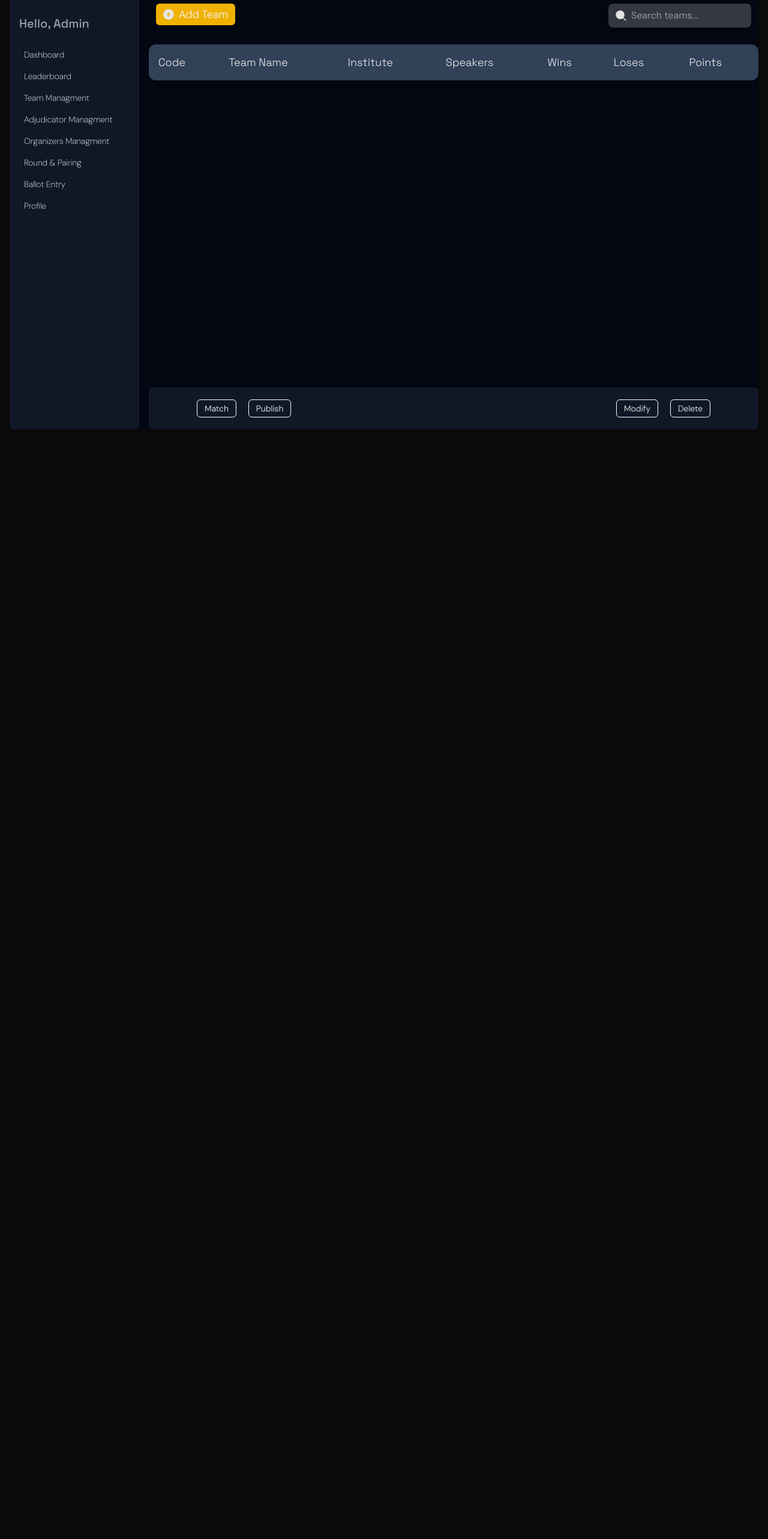
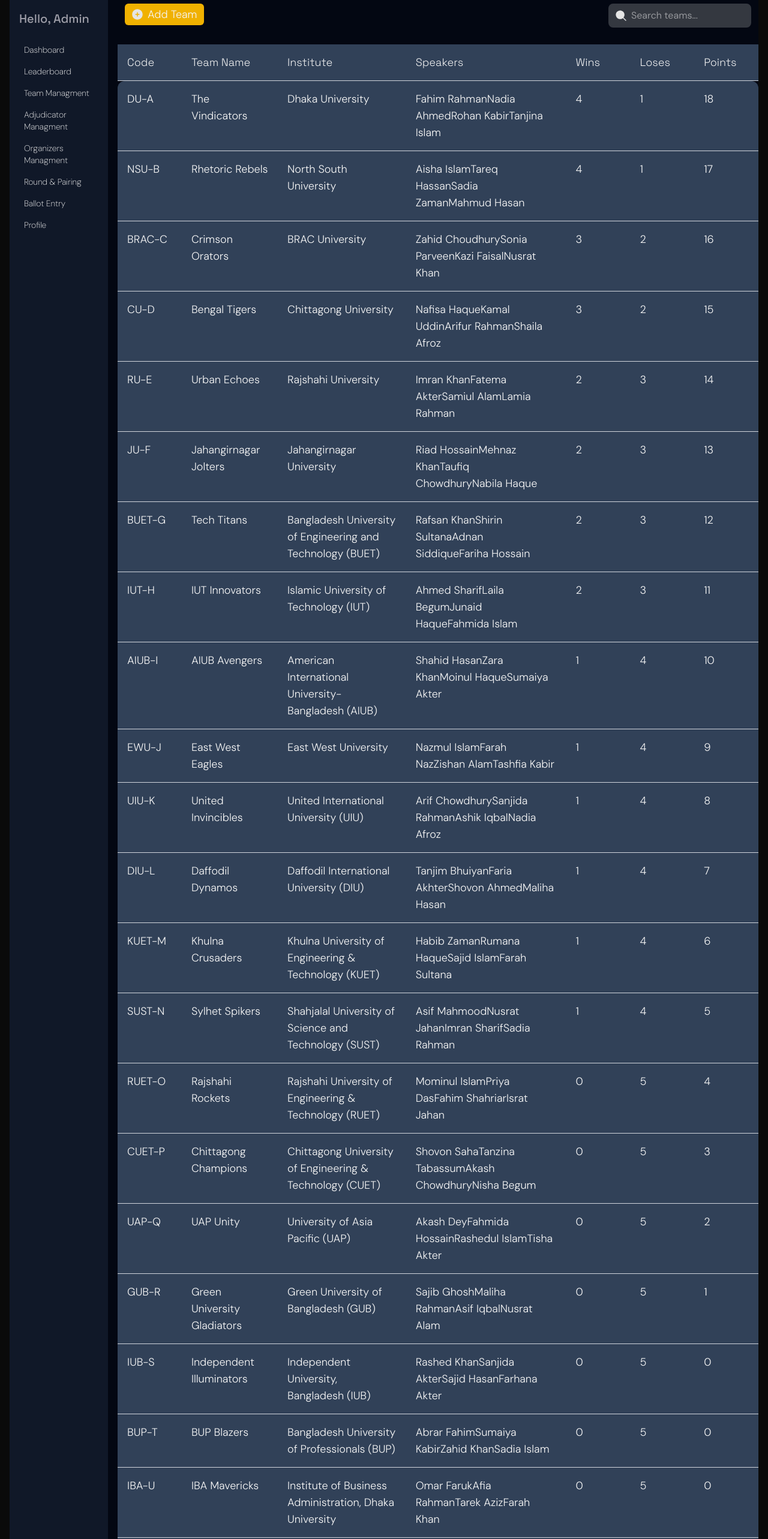
Before and after one commit to Ferdus615/TabMaster, a Next.js app: page /demo in a window 1280 px wide. Shown: the part 100-2666 px from the top of the page at 60% size. Before the commit the page ends 832 px from the top, so only its background shows below. Built offline with nearby package versions, Linux system fonts and the light colour scheme.

Commit message:
team management table data alignment fixed

```diff
--- a/app/globals.css
+++ b/app/globals.css
@@ -210,7 +210,7 @@
   }
 
   thead {
-    @apply font-heading;
+    @apply bg-gray-900 font-heading;
   }
 
   tbody {
--- a/components/DemoPages/TeamManagement.jsx
+++ b/components/DemoPages/TeamManagement.jsx
@@ -2,6 +2,295 @@
 import Image from "next/image";
 
 const TeamManagement = () => {
+  const teams = [
+    {
+      code: "DU-A",
+      name: "The Vindicators",
+      speakers: ["Fahim Rahman", "Nadia Ahmed", "Rohan Kabir", "Tanjina Islam"],
+      institution: "Dhaka University",
+      wins: 4,
+      loses: 1,
+      points: 18,
+    },
+    {
+      code: "NSU-B",
+      name: "Rhetoric Rebels",
+      speakers: ["Aisha Islam", "Tareq Hassan", "Sadia Zaman", "Mahmud Hasan"],
+      institution: "North South University",
+      wins: 4,
+      loses: 1,
+      points: 17,
+    },
+    {
+      code: "BRAC-C",
+      name: "Crimson Orators",
+      speakers: [
+        "Zahid Choudhury",
+        "Sonia Parveen",
+        "Kazi Faisal",
+        "Nusrat Khan",
+      ],
+      institution: "BRAC University",
+      wins: 3,
+      loses: 2,
+      points: 16,
+    },
+    {
+      code: "CU-D",
+      name: "Bengal Tigers",
+      speakers: [
+        "Nafisa Haque",
+        "Kamal Uddin",
+        "Arifur Rahman",
+        "Shaila Afroz",
+      ],
+      institution: "Chittagong University",
+      wins: 3,
+      loses: 2,
+      points: 15,
+    },
+    {
+      code: "RU-E",
+      name: "Urban Echoes",
+      speakers: ["Imran Khan", "Fatema Akter", "Samiul Alam", "Lamia Rahman"],
+      institution: "Rajshahi University",
+      wins: 2,
+      loses: 3,
+      points: 14,
+    },
+    {
+      code: "JU-F",
+      name: "Jahangirnagar Jolters",
+      speakers: [
+        "Riad Hossain",
+        "Mehnaz Khan",
+        "Taufiq Chowdhury",
+        "Nabila Haque",
+      ],
+      institution: "Jahangirnagar University",
+      wins: 2,
+      loses: 3,
+      points: 13,
+    },
+    {
+      code: "BUET-G",
+      name: "Tech Titans",
+      speakers: [
+        "Rafsan Khan",
+        "Shirin Sultana",
+        "Adnan Siddique",
+        "Fariha Hossain",
+      ],
+      institution: "Bangladesh University of Engineering and Technology (BUET)",
+      wins: 2,
+      loses: 3,
+      points: 12,
+    },
+    {
+      code: "IUT-H",
+      name: "IUT Innovators",
+      speakers: [
+        "Ahmed Sharif",
+        "Laila Begum",
+        "Junaid Haque",
+        "Fahmida Islam",
+      ],
+      institution: "Islamic University of Technology (IUT)",
+      wins: 2,
+      loses: 3,
+      points: 11,
+    },
+    {
+      code: "AIUB-I",
+      name: "AIUB Avengers",
+      speakers: ["Shahid Hasan", "Zara Khan", "Moinul Haque", "Sumaiya Akter"],
+      institution: "American International University-Bangladesh (AIUB)",
+      wins: 1,
+      loses: 4,
+      points: 10,
+    },
+    {
+      code: "EWU-J",
+      name: "East West Eagles",
+      speakers: ["Nazmul Islam", "Farah Naz", "Zishan Alam", "Tashfia Kabir"],
+      institution: "East West University",
+      wins: 1,
+      loses: 4,
+      points: 9,
+    },
+    {
+      code: "UIU-K",
+      name: "United Invincibles",
+      speakers: [
+        "Arif Chowdhury",
+        "Sanjida Rahman",
+        "Ashik Iqbal",
+        "Nadia Afroz",
+      ],
+      institution: "United International University (UIU)",
+      wins: 1,
+      loses: 4,
+      points: 8,
+    },
+    {
+      code: "DIU-L",
+      name: "Daffodil Dynamos",
+      speakers: [
+        "Tanjim Bhuiyan",
+        "Faria Akhter",
+        "Shovon Ahmed",
+        "Maliha Hasan",
+      ],
+      institution: "Daffodil International University (DIU)",
+      wins: 1,
+      loses: 4,
+      points: 7,
+    },
+    {
+      code: "KUET-M",
+      name: "Khulna Crusaders",
+      speakers: ["Habib Zaman", "Rumana Haque", "Sajid Islam", "Farah Sultana"],
+      institution: "Khulna University of Engineering & Technology (KUET)",
+      wins: 1,
+      loses: 4,
+      points: 6,
+    },
+    {
+      code: "SUST-N",
+      name: "Sylhet Spikers",
+      speakers: [
+        "Asif Mahmood",
+        "Nusrat Jahan",
+        "Imran Sharif",
+        "Sadia Rahman",
+      ],
+      institution: "Shahjalal University of Science and Technology (SUST)",
+      wins: 1,
+      loses: 4,
+      points: 5,
+    },
+    {
+      code: "RUET-O",
+      name: "Rajshahi Rockets",
+      speakers: ["Mominul Islam", "Priya Das", "Fahim Shahriar", "Israt Jahan"],
+      institution: "Rajshahi University of Engineering & Technology (RUET)",
+      wins: 0,
+      loses: 5,
+      points: 4,
+    },
+    {
+      code: "CUET-P",
+      name: "Chittagong Champions",
+      speakers: [
+        "Shovon Saha",
+        "Tanzina Tabassum",
+        "Akash Chowdhury",
+        "Nisha Begum",
+      ],
+      institution: "Chittagong University of Engineering & Technology (CUET)",
+      wins: 0,
+      loses: 5,
+      points: 3,
+    },
+    {
+      code: "UAP-Q",
+      name: "UAP Unity",
+      speakers: [
+        "Akash Dey",
+        "Fahmida Hossain",
+        "Rashedul Islam",
+        "Tisha Akter",
+      ],
+      institution: "University of Asia Pacific (UAP)",
+      wins: 0,
+      loses: 5,
+      points: 2,
+    },
+    {
+      code: "GUB-R",
+      name: "Green University Gladiators",
+      speakers: ["Sajib Ghosh", "Maliha Rahman", "Asif Iqbal", "Nusrat Alam"],
+      institution: "Green University of Bangladesh (GUB)",
+      wins: 0,
+      loses: 5,
+      points: 1,
+    },
+    {
+      code: "IUB-S",
+      name: "Independent Illuminators",
+      speakers: [
+        "Rashed Khan",
+        "Sanjida Akter",
+        "Sajid Hasan",
+        "Farhana Akter",
+      ],
+      institution: "Independent University, Bangladesh (IUB)",
+      wins: 0,
+      loses: 5,
+      points: 0,
+    },
+    {
+      code: "BUP-T",
+      name: "BUP Blazers",
+      speakers: ["Abrar Fahim", "Sumaiya Kabir", "Zahid Khan", "Sadia Islam"],
+      institution: "Bangladesh University of Professionals (BUP)",
+      wins: 0,
+      loses: 5,
+      points: 0,
+    },
+    {
+      code: "IBA-U",
+      name: "IBA Mavericks",
+      speakers: ["Omar Faruk", "Afia Rahman", "Tarek Aziz", "Farah Khan"],
+      institution: "Institute of Business Administration, Dhaka University",
+      wins: 0,
+      loses: 5,
+      points: 0,
+    },
+    {
+      code: "ULAB-V",
+      name: "ULAB Lions",
+      speakers: [
+        "Tamim Iqbal",
+        "Nusrat Khan",
+        "Mahmudul Hasan",
+        "Nafisa Begum",
+      ],
+      institution: "University of Liberal Arts Bangladesh (ULAB)",
+      wins: 0,
+      loses: 5,
+      points: 0,
+    },
+    {
+      code: "VNS-W",
+      name: "VNS Veterans",
+      speakers: [
+        "Sakib Ahmed",
+        "Maria Islam",
+        "Imran Hossain",
+        "Shaila Parveen",
+      ],
+      institution: "Viqarunnisa Noon School and College",
+      wins: 0,
+      loses: 5,
+      points: 0,
+    },
+    {
+      code: "ADC-X",
+      name: "ADC Achievers",
+      speakers: [
+        "Rahat Hossain",
+        "Farhana Akter",
+        "Mizanur Rahman",
+        "Sadia Binte Rahman",
+      ],
+      institution: "Adamjee Cantonment College",
+      wins: 0,
+      loses: 5,
+      points: 0,
+    },
+  ];
+
   return (
     <div className="flex flex-col gap-4">
       {/* Header tab */}
@@ -83,17 +372,17 @@
       {/* team table */}
       <div>
         {/* table head */}
-        <div className="rounded-xl overflow-hidden">
+        <div>
           <table>
             <thead>
-              <tr>
-                <td>Code</td>
-                <td>Team Name</td>
-                <td>Institute</td>
-                <td>Speakers</td>
-                <td>Wins</td>
-                <td>Loses</td>
-                <td>Points</td>
+              <tr className="grid grid-cols-[10%_15%_20%_25%_10%_10%_10%] font-semibold border-b border-gray-300">
+                <td className="p-4 ">Code</td>
+                <td className="p-4 ">Team Name</td>
+                <td className="p-4 ">Institute</td>
+                <td className="p-4 ">Speakers</td>
+                <td className="p-4 text-left">Wins</td>
+                <td className="p-4 text-left">Loses</td>
+                <td className="p-4 text-left">Points</td>
               </tr>
             </thead>
           </table>
@@ -103,7 +392,20 @@
         <div>
           <table className="rounded-xl overflow-hidden">
             <tbody>
-
+              {teams.map((team, index) => (
+                <tr
+                  key={index}
+                  className="grid grid-cols-[10%_15%_20%_25%_10%_10%_10%] font-semibold border-b border-gray-300"
+                >
+                  <td>{team.code}</td>
+                  <td>{team.name}</td>
+                  <td>{team.institution}</td>
+                  <td>{team.speakers}</td>
+                  <td>{team.wins}</td>
+                  <td>{team.loses}</td>
+                  <td>{team.points}</td>
+                </tr>
+              ))}
             </tbody>
           </table>
         </div>
```
